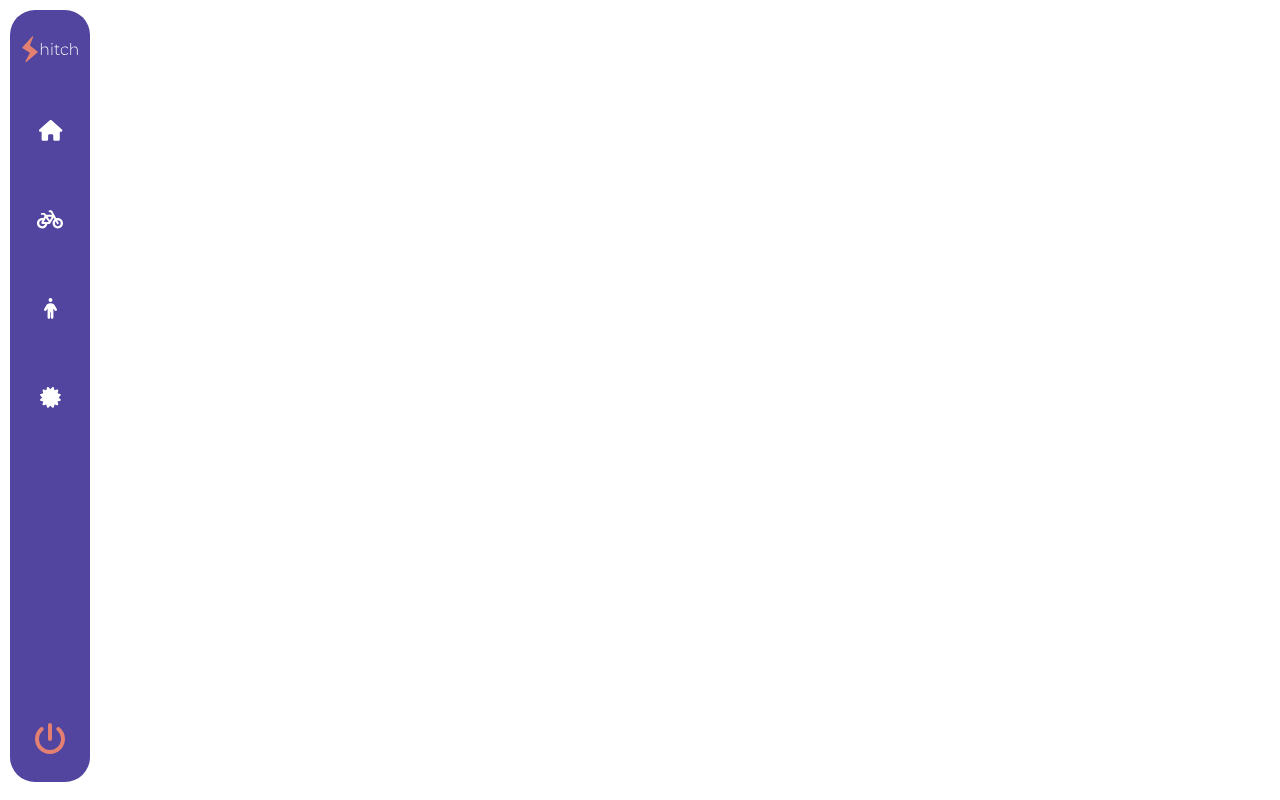
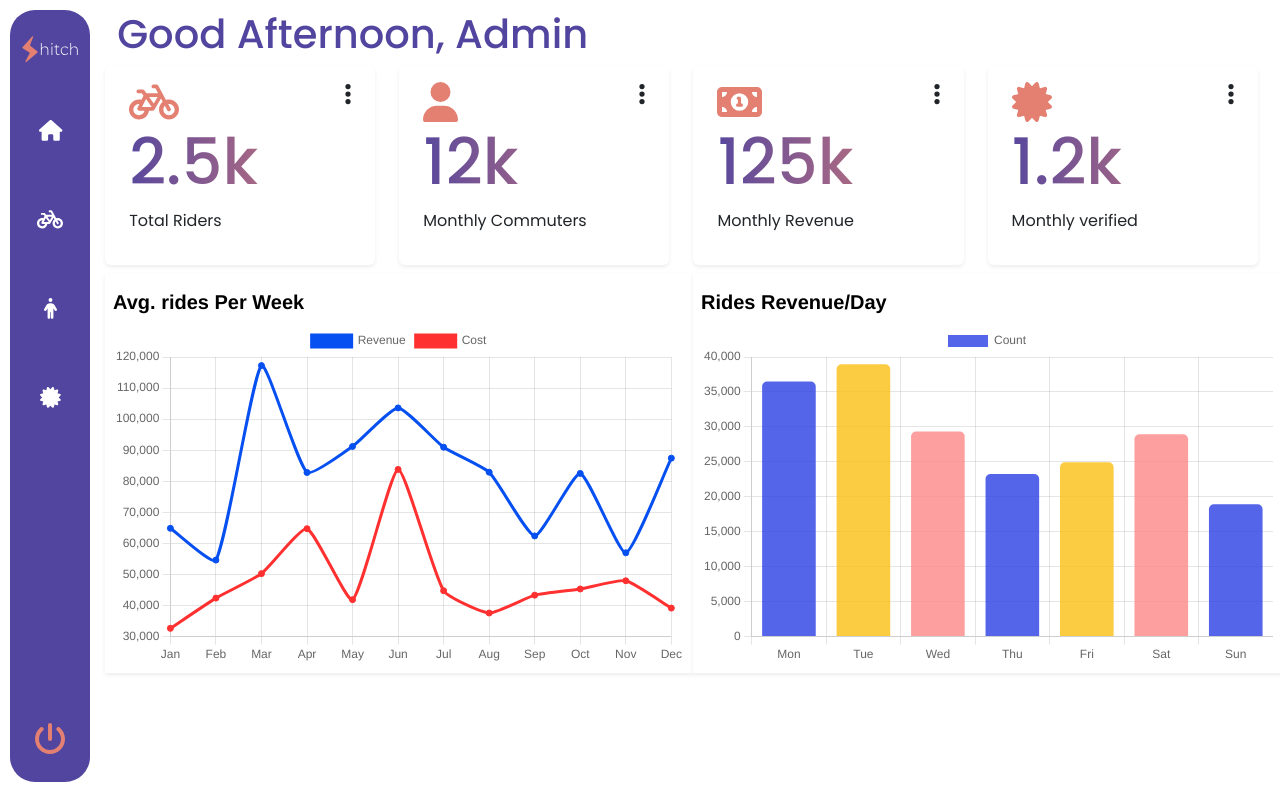
Before and after one commit to wingled22/pagyeonjaFrontEnd, a React (Vite) app: page / in a window 1280 px wide. Built offline with nearby package versions, Linux system fonts and the light colour scheme.

Commit message:
added route snippet for / return <homepage>

```diff
--- a/src/AppRouter.jsx
+++ b/src/AppRouter.jsx
@@ -8,6 +8,7 @@ const AppRouter = () => {
     <>
       <Routes>
         <Route path="/" element={<App />}>
+          <Route index element={<HomePage />} />
           <Route path="/home" element={<HomePage />} />
           <Route path="/rider" element={<RiderPage />} />
           <Route path="/commuter" element={<CommuterPage />} />
```
